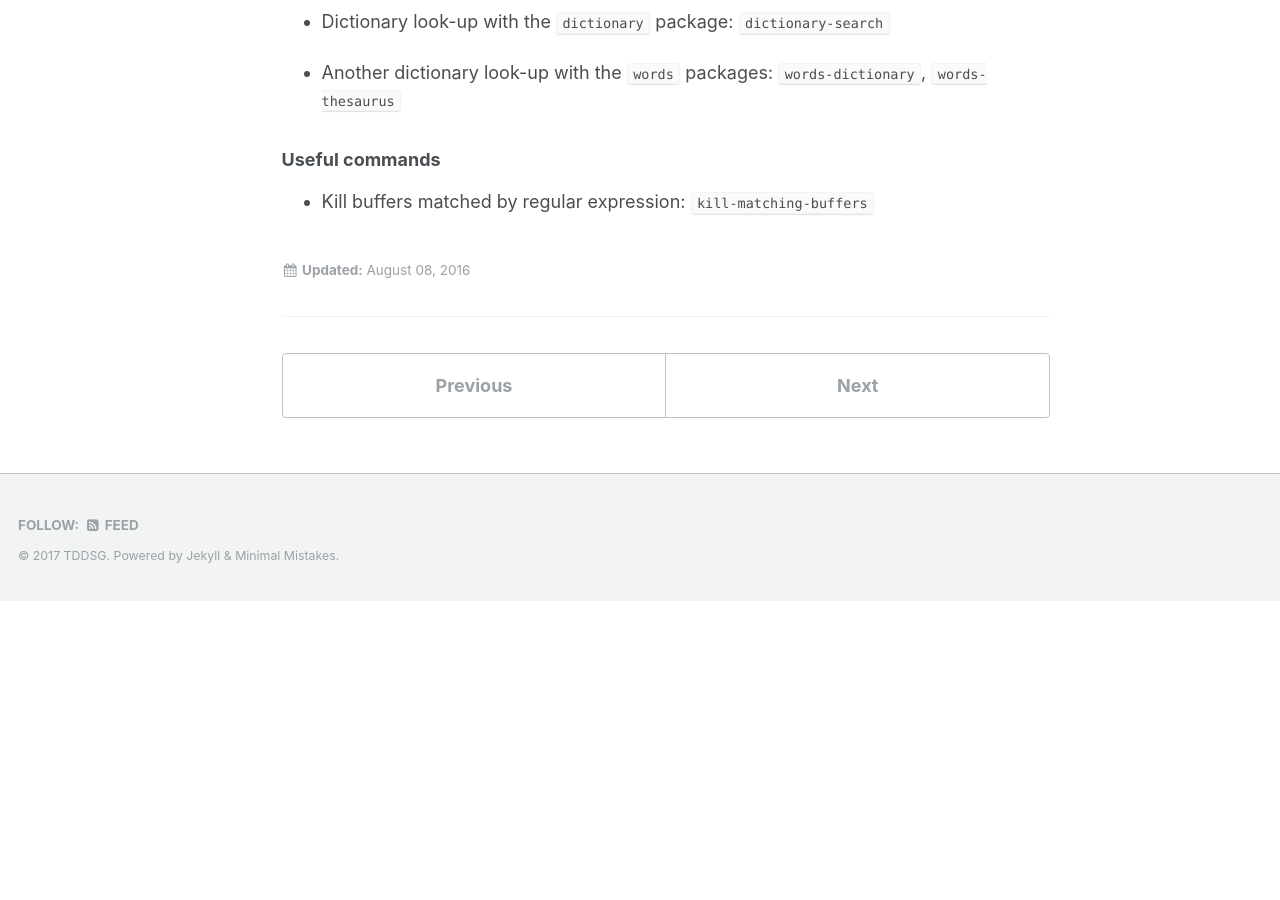
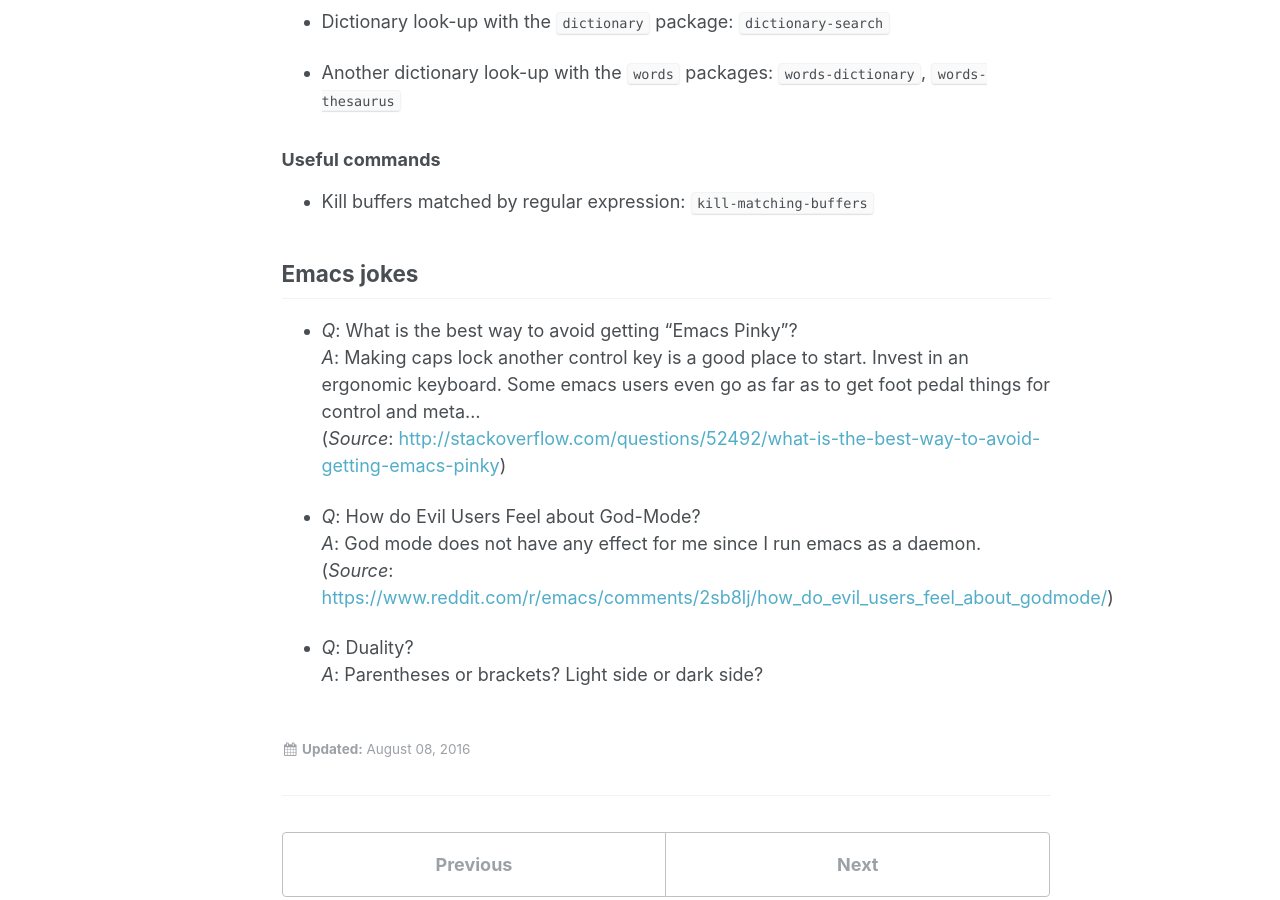
Before and after one commit to tddsg/tddsg.github.io, a Jekyll site: the page built from _posts/2016-08-08-emacs-corner.md, in a window 1280 px wide and 900 px high, scrolled down 938 px. Built offline with Jekyll 4.4.1, drawn with Linux system fonts in a browser that asks for light colours; before the commit the page ends 1539 px from its top, so only the background shows below that.

Commit message:
emacs joke

```diff
--- a/_posts/2016-08-08-emacs-corner.md
+++ b/_posts/2016-08-08-emacs-corner.md
@@ -49,3 +49,18 @@ fi
 ### Useful commands ###
 
 * Kill buffers matched by regular expression: `kill-matching-buffers`
+
+## Emacs jokes ##
+
+  * *Q*: What is the best way to avoid getting “Emacs Pinky”? \\
+    *A*: Making caps lock another control key is a good place to start.
+    Invest in an ergonomic keyboard.
+    Some emacs users even go as far as to get foot pedal things for control and meta...\\
+    (*Source*: [http://stackoverflow.com/questions/52492/what-is-the-best-way-to-avoid-getting-emacs-pinky](http://stackoverflow.com/questions/52492/what-is-the-best-way-to-avoid-getting-emacs-pinky))
+
+  * *Q*: How do Evil Users Feel about God-Mode?\\
+    *A*: God mode does not have any effect for me since I run emacs as a daemon.
+    (*Source*: [https://www.reddit.com/r/emacs/comments/2sb8lj/how_do_evil_users_feel_about_godmode/](https://www.reddit.com/r/emacs/comments/2sb8lj/how_do_evil_users_feel_about_godmode/))
+
+  * *Q*: Duality? \\
+    *A*: Parentheses or brackets? Light side or dark side?
```
